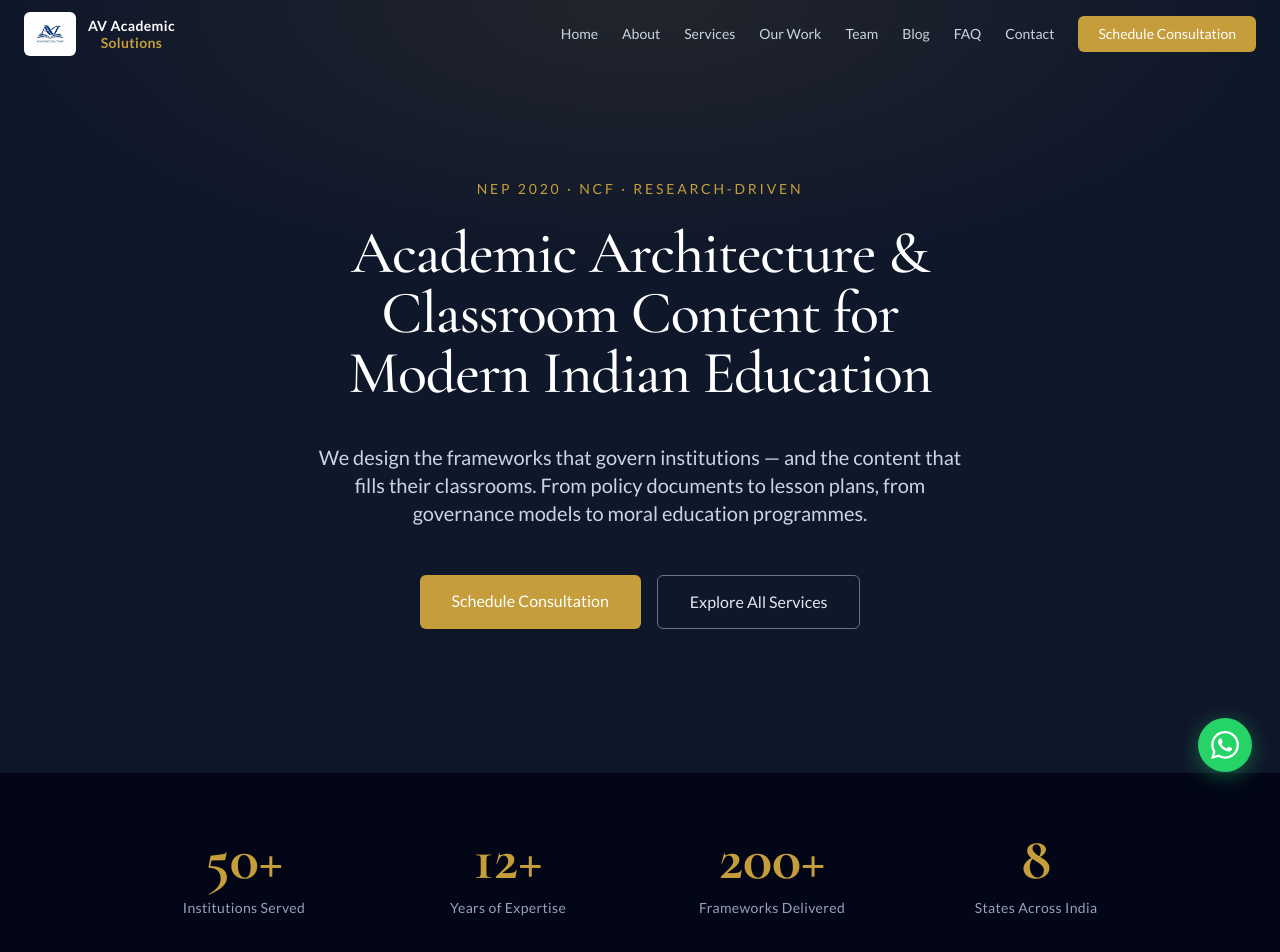
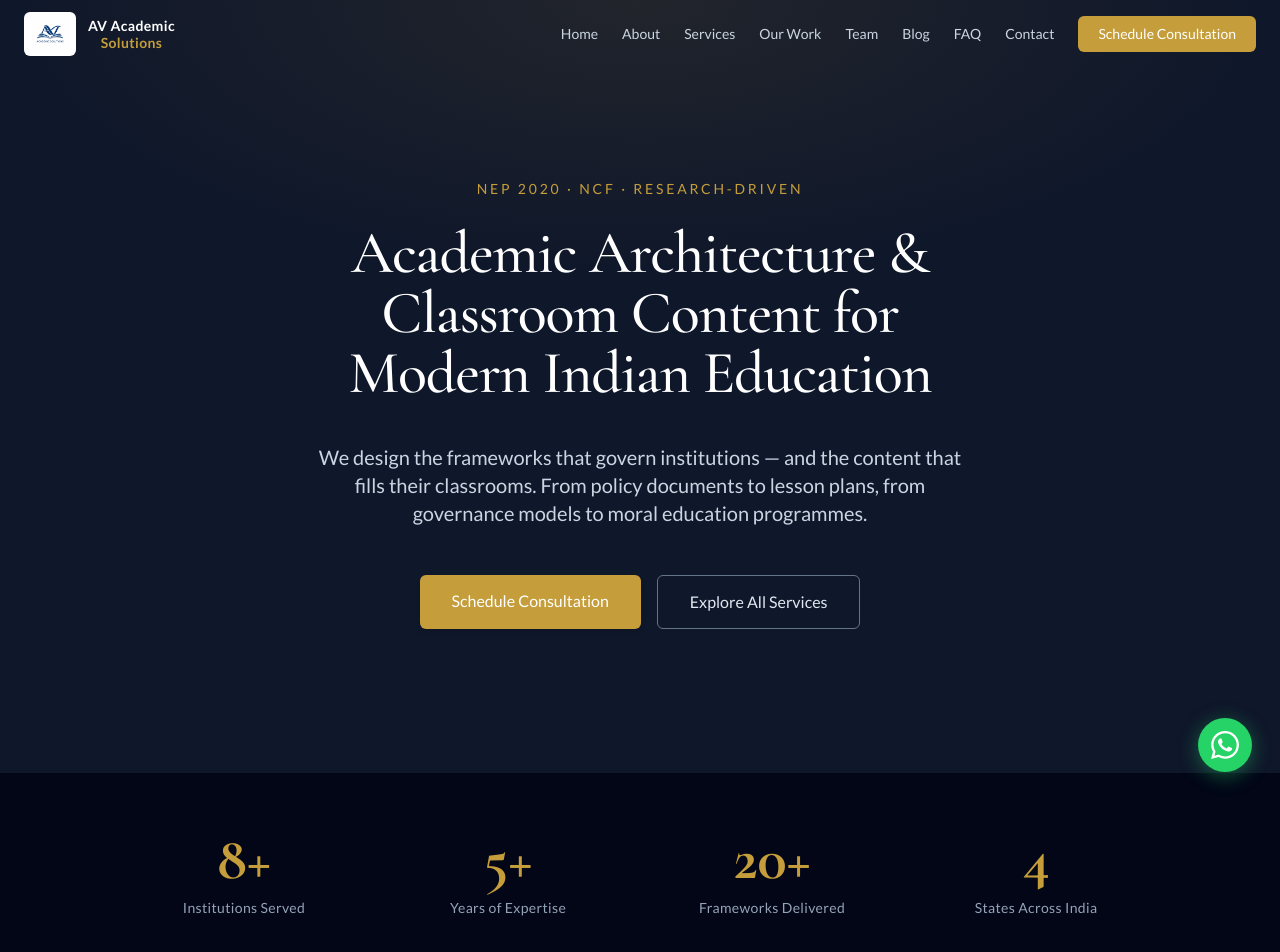
Before and after one commit to avacademicsolutions/av-academic-solutions, a Next.js app: page / in a window 1280 px wide. Shown: the top 952 px of the page. Built offline with nearby package versions, Linux system fonts and the light colour scheme.

Commit message:
updated company experience

```diff
--- a/src/app/page.tsx
+++ b/src/app/page.tsx
@@ -109,10 +109,10 @@ const testimonials = [
 ];
 
 const stats = [
-  { num: "50+", label: "Institutions Served" },
-  { num: "12+", label: "Years of Expertise" },
-  { num: "200+", label: "Frameworks Delivered" },
-  { num: "8", label: "States Across India" },
+  { num: "8+", label: "Institutions Served" },
+  { num: "5+", label: "Years of Expertise" },
+  { num: "20+", label: "Frameworks Delivered" },
+  { num: "4", label: "States Across India" },
 ];
 
 const engagements = [
```
